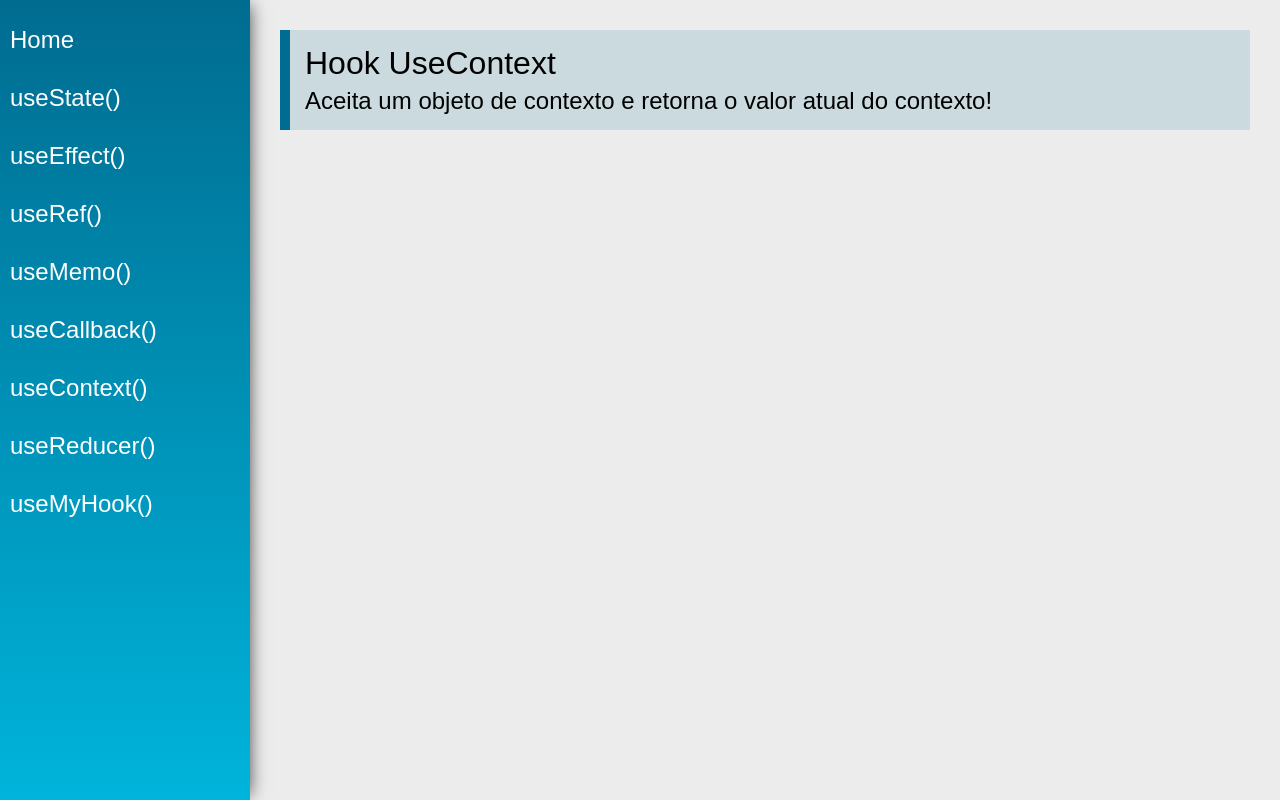
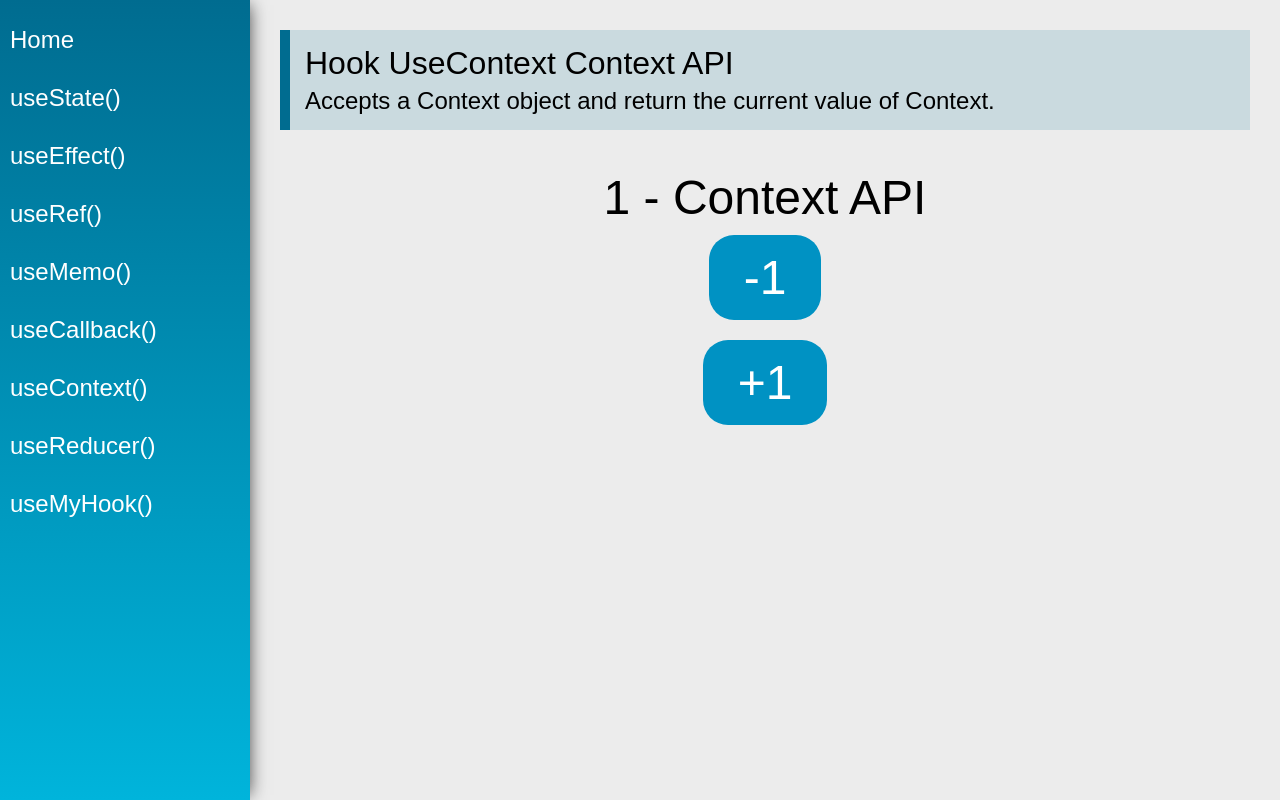
Before and after one commit to LuSrodri/React-hooks-learning, a React (Create React App) app: page /useContext in a window 1280 px wide. Built offline with nearby package versions, Linux system fonts and the light colour scheme.

Commit message:
useContext part 1

```diff
--- /dev/null
+++ b/src/data/dataContext.js
@@ -0,0 +1,12 @@
+
+
+import React from "react";
+
+export const data = {
+    number: 1,
+    text: "Context API"
+}
+
+const DataContext = React.createContext(null)
+
+export default DataContext
--- a/src/index.js
+++ b/src/index.js
@@ -4,7 +4,9 @@
 
 import App from './views/App'
 
+
 ReactDOM.render(
-    <App />,
+        <App />
+    ,
     document.getElementById('root')
 )
--- a/src/views/App.jsx
+++ b/src/views/App.jsx
@@ -1,20 +1,28 @@
 
 
 import './App.css'
-import React from 'react'
-import { BrowserRouter as Router } from  'react-router-dom'
+import React, { useState } from 'react'
+import { BrowserRouter as Router } from 'react-router-dom'
 
 import Menu from '../components/layout/Menu'
 import Content from '../components/layout/Content'
 
+import DataContext, {data} from '../data/dataContext'
+
 export default props => {
 
+    let [state, setState] = useState(data)
+
     return (
+        <DataContext.Provider value={{state,setState}}>
+
             <div className="App">
                 <Router>
                     <Menu />
                     <Content />
                 </Router>
             </div>
+        </DataContext.Provider>
+
     )
 }
--- a/src/views/examples/UseContext.jsx
+++ b/src/views/examples/UseContext.jsx
@@ -1,13 +1,35 @@
-import React from 'react'
+
+
+import React, { useContext } from 'react'
 import PageTitle from '../../components/layout/PageTitle'
 
+import DataContext from '../../data/dataContext'
+
 const UseContext = (props) => {
+
+    let context = useContext(DataContext)
+
+    function setNumber(n){
+        context.setState({
+            ...context.state,
+            number: n
+        })
+    }
+
     return (
         <div className="UseContext">
             <PageTitle
-                title="Hook UseContext"
-                subtitle="Aceita um objeto de contexto e retorna o valor atual do contexto!"
+                title="Hook UseContext Context API"
+                subtitle="Accepts a Context object and return the current value of Context."
             />
+            <div className="center">
+                <span className='text'>{context.state.number} - {context.state.text}</span>
+            </div>
+
+            <div className='center'>
+                <button className='btn' onClick={ ()=> setNumber(context.state.number-1)}>-1</button>
+                <button className='btn' onClick={ ()=> setNumber(context.state.number+1)}>+1</button>
+            </div>
         </div>
     )
 }
```
Lines whose indentation alone changed are shown as unchanged.
